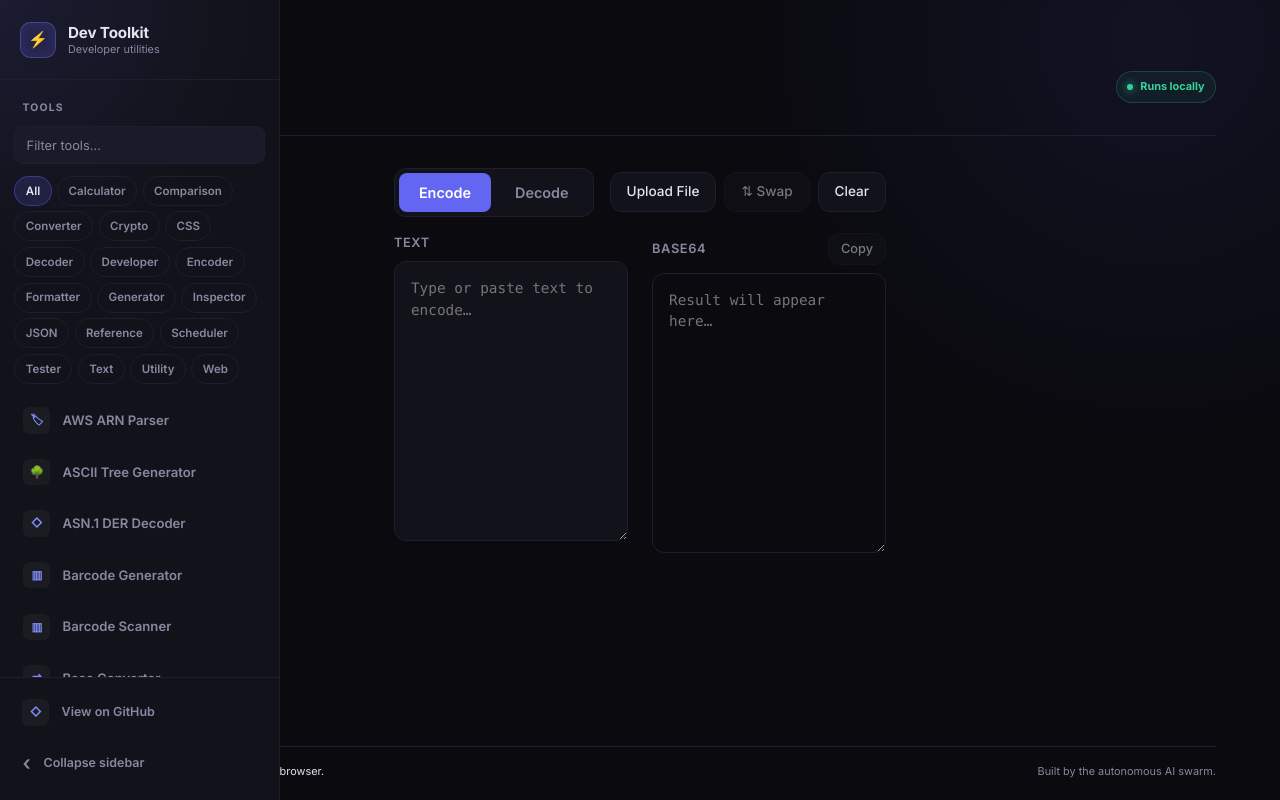
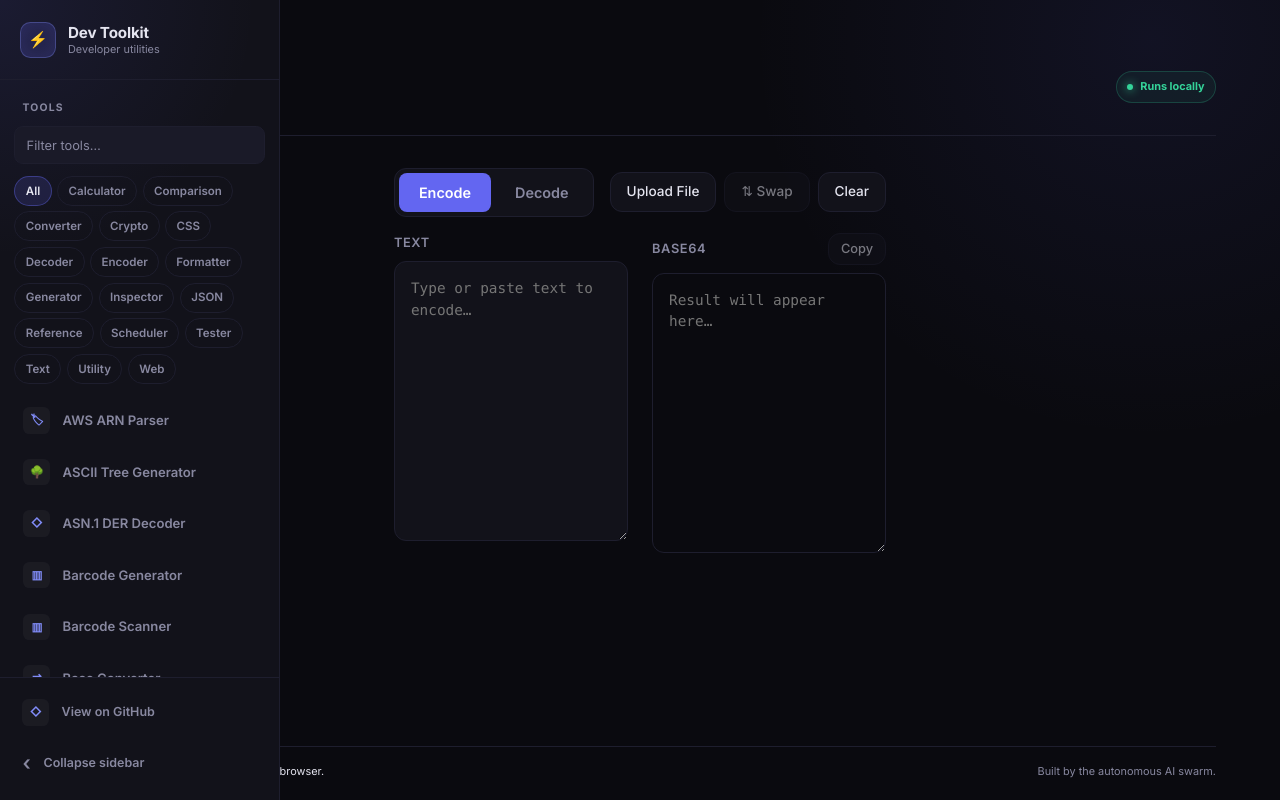
Before and after one commit to dragoncowkarma/dev-toolkit, a React (Vite) app: page /#/base64 in a window 1280 px wide. Built offline with nearby package versions, Linux system fonts and the light colour scheme.

Commit message:
fix(geojson): use supported inspector category (#400)

```diff
--- a/src/tools/geojson-validator/meta.js
+++ b/src/tools/geojson-validator/meta.js
@@ -3,5 +3,5 @@ export default {
   name: 'GeoJSON Validator',
   description: 'Validate GeoJSON geometry structures and inspect coordinate coverage locally.',
   icon: '◫',
-  category: 'Developer',
+  category: 'Inspector',
 };
```
